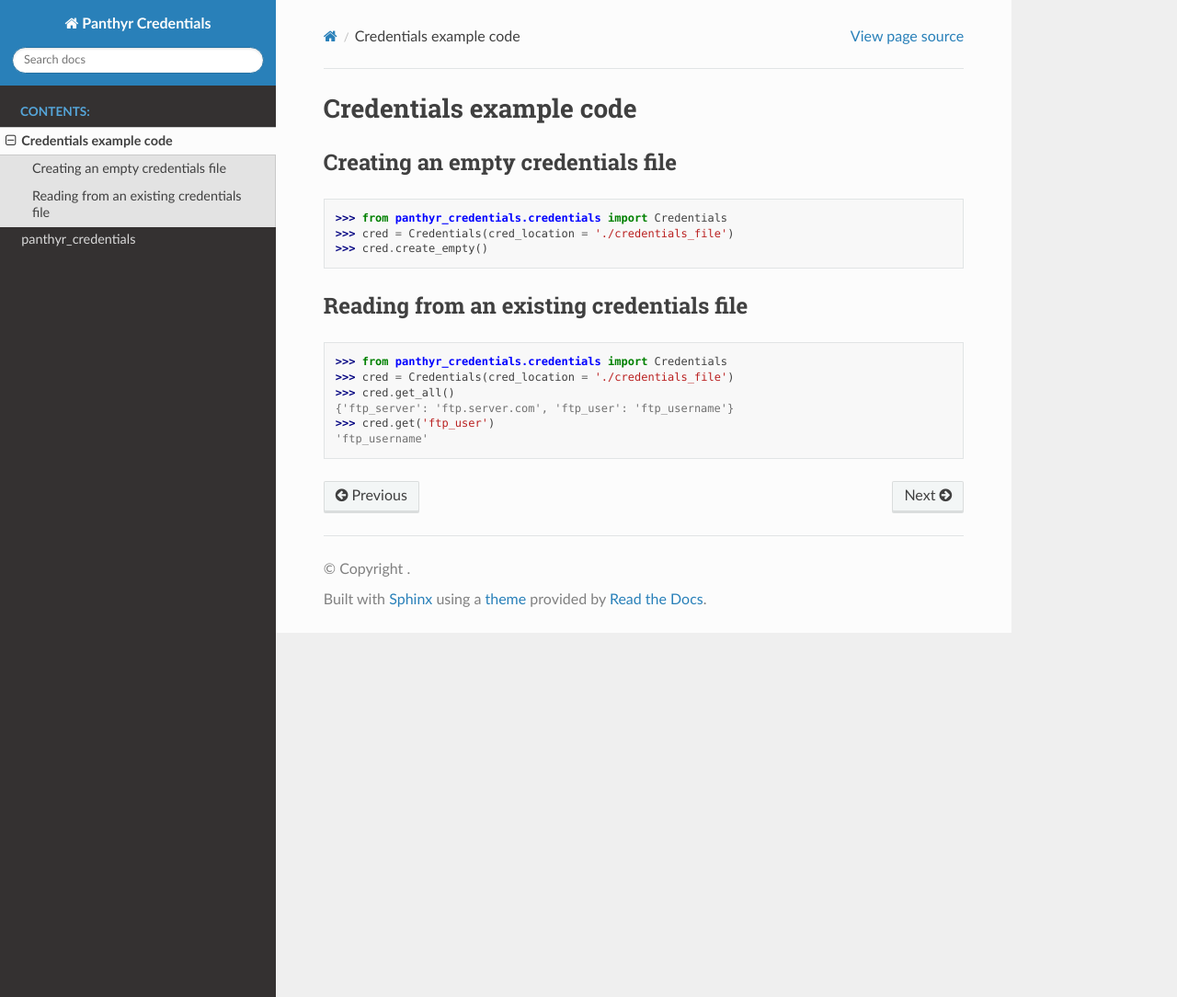
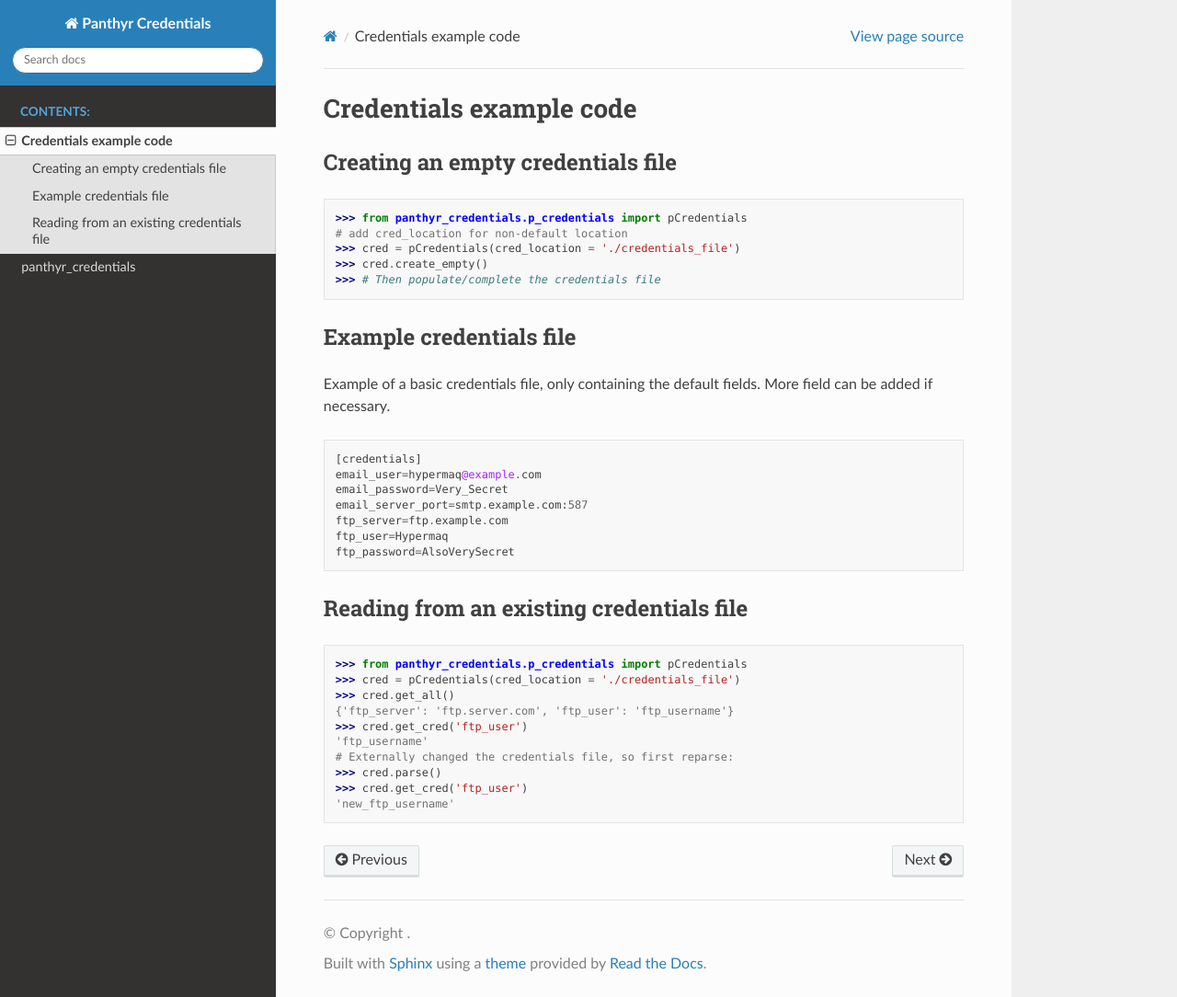
Before and after one commit to Panthyr/panthyr_credentials, a Sphinx documentation site: the page built from docs/source/usage.rst, in a window 1280 px wide and 1084 px high. Shown: the whole window at 92% size. Built offline with Sphinx 7.4.7 and the Read the Docs theme 2.0.0, drawn with Linux system fonts in a browser that asks for light colours.

Commit message:
update documentation

```diff
--- a/docs/source/panthyr_credentials.rst
+++ b/docs/source/panthyr_credentials.rst
@@ -4,10 +4,10 @@ panthyr\_credentials package
 Submodules
 ----------
 
-panthyr\_credentials.credentials module
----------------------------------------
+panthyr\_credentials.p\_credentials module
+------------------------------------------
 
-.. automodule:: panthyr_credentials.credentials
+.. automodule:: panthyr_credentials.p_credentials
    :members:
    :undoc-members:
    :show-inheritance:
--- a/docs/source/usage.rst
+++ b/docs/source/usage.rst
@@ -8,19 +8,40 @@ Creating an empty credentials file
 
 .. code:: python
 
-    >>> from panthyr_credentials.credentials import Credentials
-    >>> cred = Credentials(cred_location = './credentials_file')
+    >>> from panthyr_credentials.p_credentials import pCredentials
+    # add cred_location for non-default location
+    >>> cred = pCredentials(cred_location = './credentials_file')
     >>> cred.create_empty()
+    >>> # Then populate/complete the credentials file
 
+Example credentials file
+====================================
+
+Example of a basic credentials file, only containing the default fields.
+More field can be added if necessary.
+
+.. code::
+
+    [credentials]
+    email_user=hypermaq@example.com
+    email_password=Very_Secret
+    email_server_port=smtp.example.com:587
+    ftp_server=ftp.example.com
+    ftp_user=Hypermaq
+    ftp_password=AlsoVerySecret
 
 Reading from an existing credentials file
 ==========================================
 
 .. code:: python
 
-    >>> from panthyr_credentials.credentials import Credentials
-    >>> cred = Credentials(cred_location = './credentials_file')
+    >>> from panthyr_credentials.p_credentials import pCredentials
+    >>> cred = pCredentials(cred_location = './credentials_file')
     >>> cred.get_all()
     {'ftp_server': 'ftp.server.com', 'ftp_user': 'ftp_username'}
-    >>> cred.get('ftp_user')
+    >>> cred.get_cred('ftp_user')
     'ftp_username'
+    # Externally changed the credentials file, so first reparse:
+    >>> cred.parse()
+    >>> cred.get_cred('ftp_user')
+    'new_ftp_username'
```
